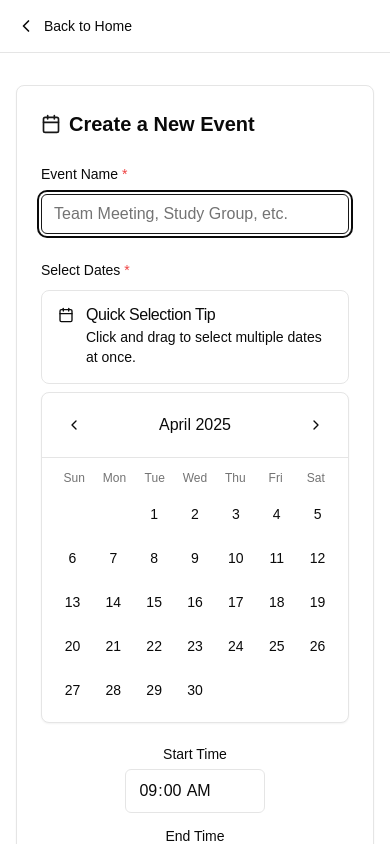
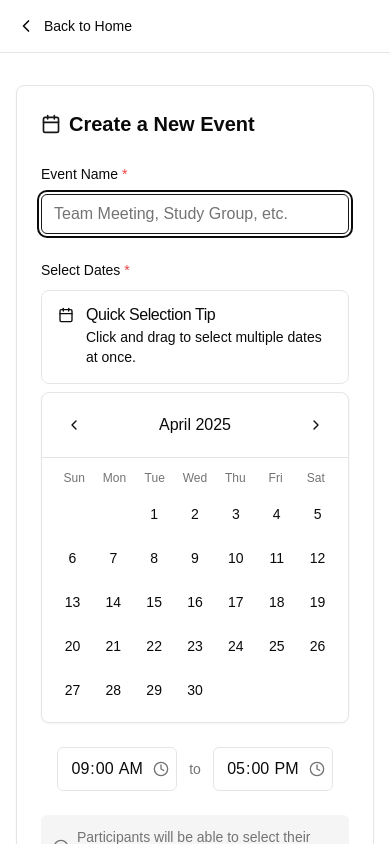
Before and after one commit to silveralcid/Availio, a Next.js app: page /create in a window 390 px wide. Shown: the top 844 px of the page. Built offline with nearby package versions, Linux system fonts and the light colour scheme; no server answers.

Commit message:
feat: streamline mobile time selection in EventCreationForm
Update time inputs for mobile with single row and "to" separator

Co-authored-by: Silver Alcid <148133773+silveralcid@users.noreply.github.com>

```diff
--- a/components/event/EventCreationForm.tsx
+++ b/components/event/EventCreationForm.tsx
@@ -154,10 +154,55 @@ export function EventCreationForm({
           <MultiDateCalendar selectedDates={selectedDates} onDateSelect={setSelectedDates} />
         </div>
 
+        {/* Time selection section */}
         <div className="space-y-4">
-          <div className="grid grid-cols-1 sm:grid-cols-2 gap-4">
-            <div className="space-y-2 flex flex-col items-center sm:items-start">
-              <Label htmlFor="start-time" className="self-center sm:self-start">
+          {/* Mobile time selection - single row with "to" in between */}
+          <div className="sm:hidden">
+            <div className="flex items-center justify-center space-x-3">
+              <div className="relative w-[120px]">
+                <Input
+                  id="start-time-mobile"
+                  type="time"
+                  value={timeRange.start}
+                  onChange={handleStartTimeChange}
+                  onBlur={handleTimeBlur("start")}
+                  className={`pr-8 time-input text-center ${timeErrors.start ? "border-red-500" : ""}`}
+                />
+                <div className="absolute right-2 top-1/2 transform -translate-y-1/2 pointer-events-none">
+                  <Clock className="h-4 w-4 text-muted-foreground" />
+                </div>
+              </div>
+
+              <span className="text-sm font-medium text-muted-foreground">to</span>
+
+              <div className="relative w-[120px]">
+                <Input
+                  id="end-time-mobile"
+                  type="time"
+                  value={timeRange.end}
+                  onChange={handleEndTimeChange}
+                  onBlur={handleTimeBlur("end")}
+                  className={`pr-8 time-input text-center ${timeErrors.end ? "border-red-500" : ""}`}
+                />
+                <div className="absolute right-2 top-1/2 transform -translate-y-1/2 pointer-events-none">
+                  <Clock className="h-4 w-4 text-muted-foreground" />
+                </div>
+              </div>
+            </div>
+
+            {/* Mobile validation errors */}
+            {(timeErrors.start || timeErrors.end) && (
+              <div className="text-xs text-red-500 flex items-center justify-center mt-2">
+                <AlertCircle className="h-3 w-3 mr-1 flex-shrink-0" />
+                <span>Time must be in 15-minute increments</span>
+              </div>
+            )}
+          </div>
+
+          {/* Desktop time selection - with labels */}
+          <div className="hidden sm:grid sm:grid-cols-2 sm:gap-4">
+            <div className="space-y-2 flex flex-col items-start">
+              <Label htmlFor="start-time" className="self-start">
                 Start Time
               </Label>
               <div className="relative w-full max-w-[140px]">
@@ -169,20 +214,20 @@ export function EventCreationForm({
                   onBlur={handleTimeBlur("start")}
                   className={`pr-8 time-input text-center ${timeErrors.start ? "border-red-500" : ""}`}
                 />
-                <div className="absolute right-2 top-1/2 transform -translate-y-1/2 pointer-events-none hidden sm:block">
+                <div className="absolute right-2 top-1/2 transform -translate-y-1/2 pointer-events-none">
                   <Clock className="h-4 w-4 text-muted-foreground" />
                 </div>
               </div>
               {timeErrors.start && (
-                <div className="text-xs text-red-500 flex items-center mt-1 text-center sm:text-left">
+                <div className="text-xs text-red-500 flex items-center mt-1 text-left">
                   <AlertCircle className="h-3 w-3 mr-1 flex-shrink-0" />
                   <span>Time must be in 15-minute increments</span>
                 </div>
               )}
             </div>
 
-            <div className="space-y-2 flex flex-col items-center sm:items-start">
-              <Label htmlFor="end-time" className="self-center sm:self-start">
+            <div className="space-y-2 flex flex-col items-start">
+              <Label htmlFor="end-time" className="self-start">
                 End Time
               </Label>
               <div className="relative w-full max-w-[140px]">
@@ -194,12 +239,12 @@ export function EventCreationForm({
                   onBlur={handleTimeBlur("end")}
                   className={`pr-8 time-input text-center ${timeErrors.end ? "border-red-500" : ""}`}
                 />
-                <div className="absolute right-2 top-1/2 transform -translate-y-1/2 pointer-events-none hidden sm:block">
+                <div className="absolute right-2 top-1/2 transform -translate-y-1/2 pointer-events-none">
                   <Clock className="h-4 w-4 text-muted-foreground" />
                 </div>
               </div>
               {timeErrors.end && (
-                <div className="text-xs text-red-500 flex items-center mt-1 text-center sm:text-left">
+                <div className="text-xs text-red-500 flex items-center mt-1 text-left">
                   <AlertCircle className="h-3 w-3 mr-1 flex-shrink-0" />
                   <span>Time must be in 15-minute increments</span>
                 </div>
--- a/components/landing/Header.tsx
+++ b/components/landing/Header.tsx
@@ -19,7 +19,7 @@ export default function Header() {
             How It Works
           </a>
           <Link
-            href="https://github.com/silveralcid"
+            href="https://github.com/silveralcid/availio/issues"
             target="_blank"
             rel="noopener noreferrer"
             className="text-sm font-medium hover:text-primary transition-colors flex items-center gap-1.5"
@@ -32,7 +32,7 @@ export default function Header() {
         {/* Mobile navigation */}
         <div className="flex items-center gap-2">
           <Link
-            href="https://github.com/silveralcid"
+            href="https://github.com/silveralcid/availio/issues"
             target="_blank"
             rel="noopener noreferrer"
             className="md:hidden flex items-center justify-center h-9 w-9 rounded-full hover:bg-muted transition-colors"
```
